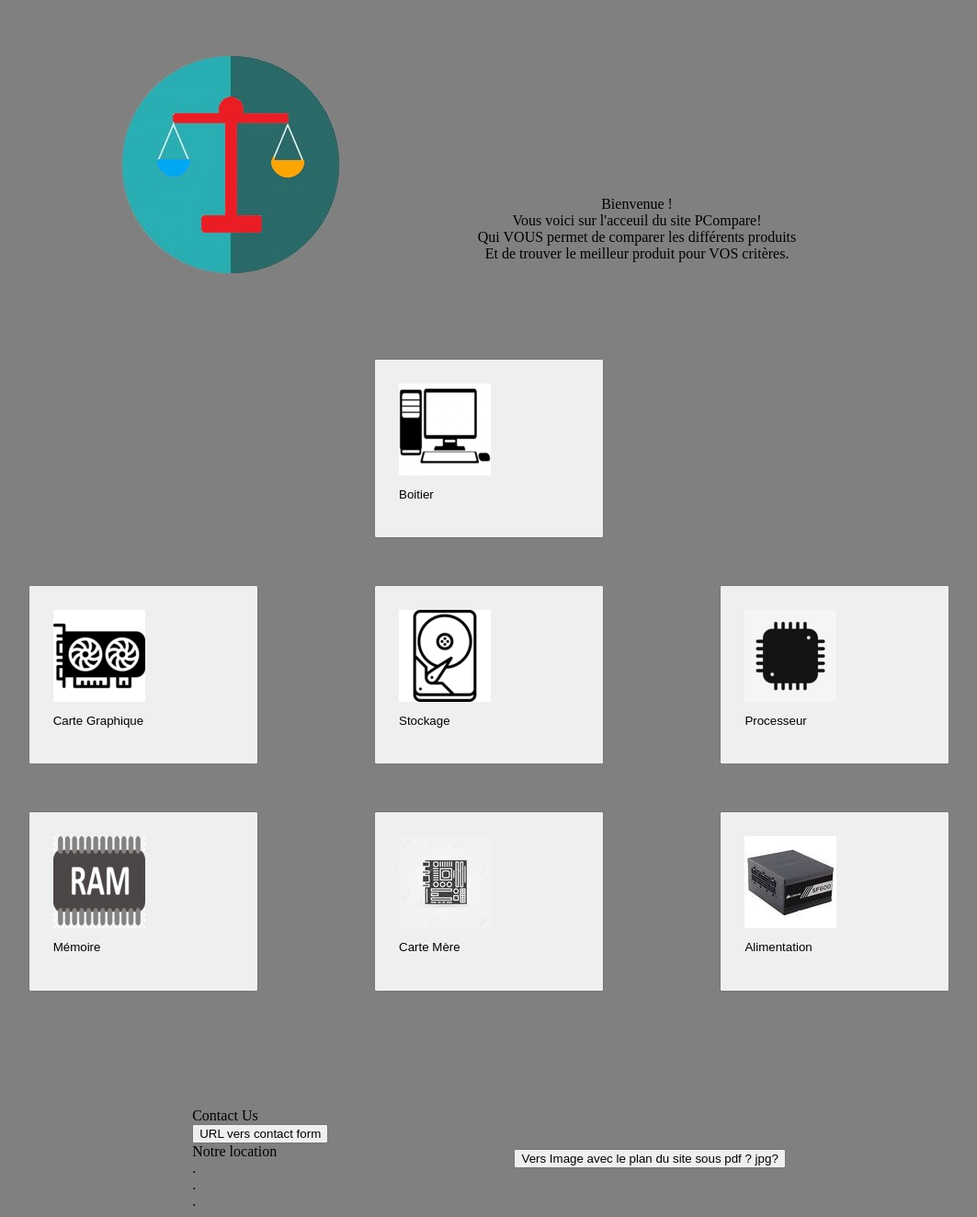
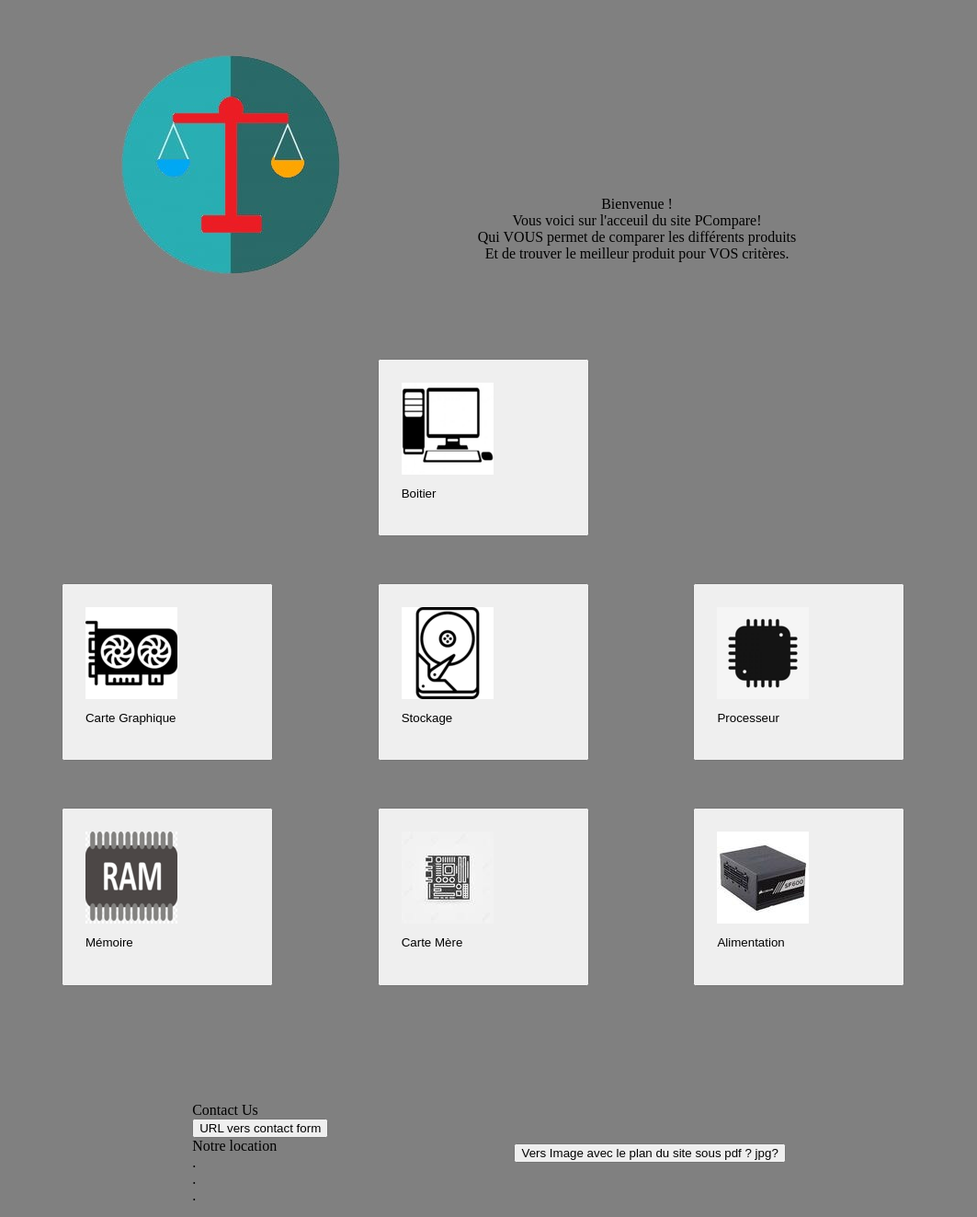
Before and after one commit to Chrinios/dossier_exam, a PHP site: page / in a window 1280 px wide. Shown: the part 30-1353 px from the top of the page at 92% size, without its empty margins (108-1171 px from the left). Run offline with PHP 8.4, Linux system fonts and the light colour scheme.

Commit message:
Update style.css

```diff
--- a/assets/css/style.css
+++ b/assets/css/style.css
@@ -42,9 +42,10 @@ body{
         .btn-compare{
             display: flex;
             flex-direction: column;
-            width: 250px;
-	        padding: 25px;
-            margin-left: 5%;
+            justify-content: center;
+            width: 230px;
+	        padding: 24px;
+            margin-left: 4%;
             margin-right: 5%;
         }
 
```
